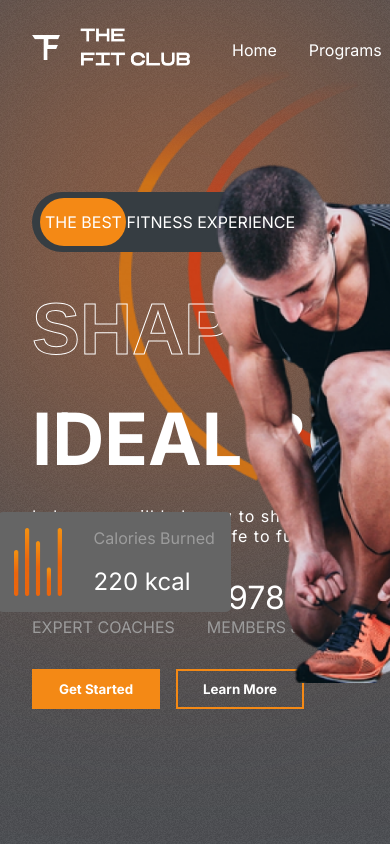
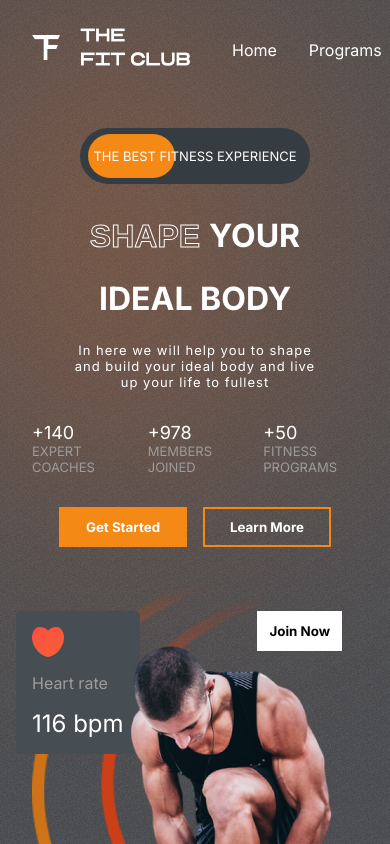
Before and after one commit to amberlynn364/gym-website, a React (Create React App) app: page / in a window 390 px wide. Shown: the top 844 px of the page. Built offline with nearby package versions, Linux system fonts and the light colour scheme.

Commit message:
feat: add responsive for hero section

```diff
--- a/src/components/Calories/Calories.css
+++ b/src/components/Calories/Calories.css
@@ -33,3 +33,19 @@
 .calories > div > span {
   white-space: nowrap;
 }
+
+@media screen and (max-width: 768px) {
+  .calories {
+    position: relative;
+    top: 5rem;
+    left: 2rem;
+  }
+
+  .calories > img {
+    width: 2rem;
+  }
+
+  .calories > div > :nth-child(2) {
+    font-size: 1rem;
+  }
+}
--- a/src/components/GymAd/GymAd.css
+++ b/src/components/GymAd/GymAd.css
@@ -24,3 +24,11 @@
   background-color: var(--orange);
   z-index: 1;
 }
+
+@media screen and (max-width: 768px) {
+  .gym-ad {
+    margin-top: 0;
+    font-size: small;
+    align-self: center;
+  }
+}
--- a/src/components/GymAd/GymAd.jsx
+++ b/src/components/GymAd/GymAd.jsx
@@ -3,11 +3,11 @@
 import { motion } from 'framer-motion';
 
 const GymAd = () => {
-
+  const mobileTransition = window.innerWidth <= 768 ? true : false;
   return (
     <div className='gym-ad'>
       <motion.div
-        initial={{ left: '180px' }}
+        initial={{ left: mobileTransition ? '135px' : '180px' }}
         whileInView={{ left: '8px' }}
         transition={{ ...TRANSITION, type: 'tween' }}
       />
--- a/src/components/HeartRate/HeartRate.css
+++ b/src/components/HeartRate/HeartRate.css
@@ -24,3 +24,10 @@
   color: white;
   font-size: 1.5rem;
 }
+
+@media screen and (max-width: 768px) {
+  .heart-rate {
+    left: 1rem;
+    top: 2rem;
+  }
+}
--- a/src/components/Hero/Hero.css
+++ b/src/components/Hero/Hero.css
@@ -8,3 +8,13 @@
   height: 30rem;
   left: 0;
 }
+
+@media screen and (max-width: 768px) {
+  .hero {
+    flex-direction: column;
+  }
+
+  .hero-blur {
+    width: 14rem;
+  }
+}
--- a/src/components/Hero/HeroLeftSide/HeroButtons/HeroButtons.css
+++ b/src/components/Hero/HeroLeftSide/HeroButtons/HeroButtons.css
@@ -16,3 +16,9 @@
   width: 8rem;
   border: 2px solid var(--orange);
 }
+
+@media screen and (max-width: 768px) {
+  .hero-buttons {
+    justify-content: center;
+  }
+}
--- a/src/components/Hero/HeroLeftSide/HeroFigures/HeroFigures.css
+++ b/src/components/Hero/HeroLeftSide/HeroFigures/HeroFigures.css
@@ -3,18 +3,28 @@
   gap: 2rem;
 }
 
-.figures>div {
+.figures > div {
   display: flex;
   flex-direction: column;
 
 }
 
-.figures>div>span:nth-of-type(1) {
+.figures > div > span:nth-of-type(1) {
   color: white;
   font-size: 2rem;
 }
 
-.figures>div>span:nth-of-type(2) {
+.figures > div > span:nth-of-type(2) {
   color: var(--gray);
   text-transform: uppercase;
 }
+
+@media screen and (max-width: 768px) {
+  .figures > div > span:nth-of-type(1) {
+    font-size: large;
+  }
+
+  .figures > div > span:nth-of-type(2) {
+    font-size: small;
+  }
+}
--- a/src/components/Hero/HeroLeftSide/HeroText/HeroText.css
+++ b/src/components/Hero/HeroLeftSide/HeroText/HeroText.css
@@ -9,10 +9,25 @@
   text-overflow: inherit;
 }
 
-.hero-text>div:nth-of-type(3) {
+.hero-text > div:nth-of-type(3) {
   font-size: 1rem;
   font-weight: 200;
   text-transform: none;
   letter-spacing: 1px;
   width: 80%;
 }
+
+@media screen and (max-width: 768px) {
+  .hero-text {
+    font-size: xx-large;
+    align-items: center;
+    justify-content: center;
+  }
+
+  .hero-text > div:nth-of-type(3) {
+    font-size: small;
+    font-weight: 200;
+    letter-spacing: 1px;
+    text-align: center;
+  }
+}
--- a/src/components/Hero/HeroRightSide/HeroImages/HeroImages.css
+++ b/src/components/Hero/HeroRightSide/HeroImages/HeroImages.css
@@ -12,3 +12,19 @@
   z-index: -1;
   width: 15rem;
 }
+
+@media screen and (max-width: 768px) {
+  .hero-image {
+    position: relative;
+    width: 15rem;
+    left: 7rem;
+    top: 4rem;
+    align-self: center;
+  }
+
+  .hero-image-back {
+    width: 15rem;
+    left: 2rem;
+    top: 0;
+  }
+}
--- a/src/components/Hero/HeroRightSide/HeroRightSide.css
+++ b/src/components/Hero/HeroRightSide/HeroRightSide.css
@@ -10,3 +10,10 @@
   top: 2rem;
   color: black;
 }
+
+@media screen and (max-width: 768px) {
+  .right-side {
+    position: relative;
+    background: none;
+  }
+}
```
